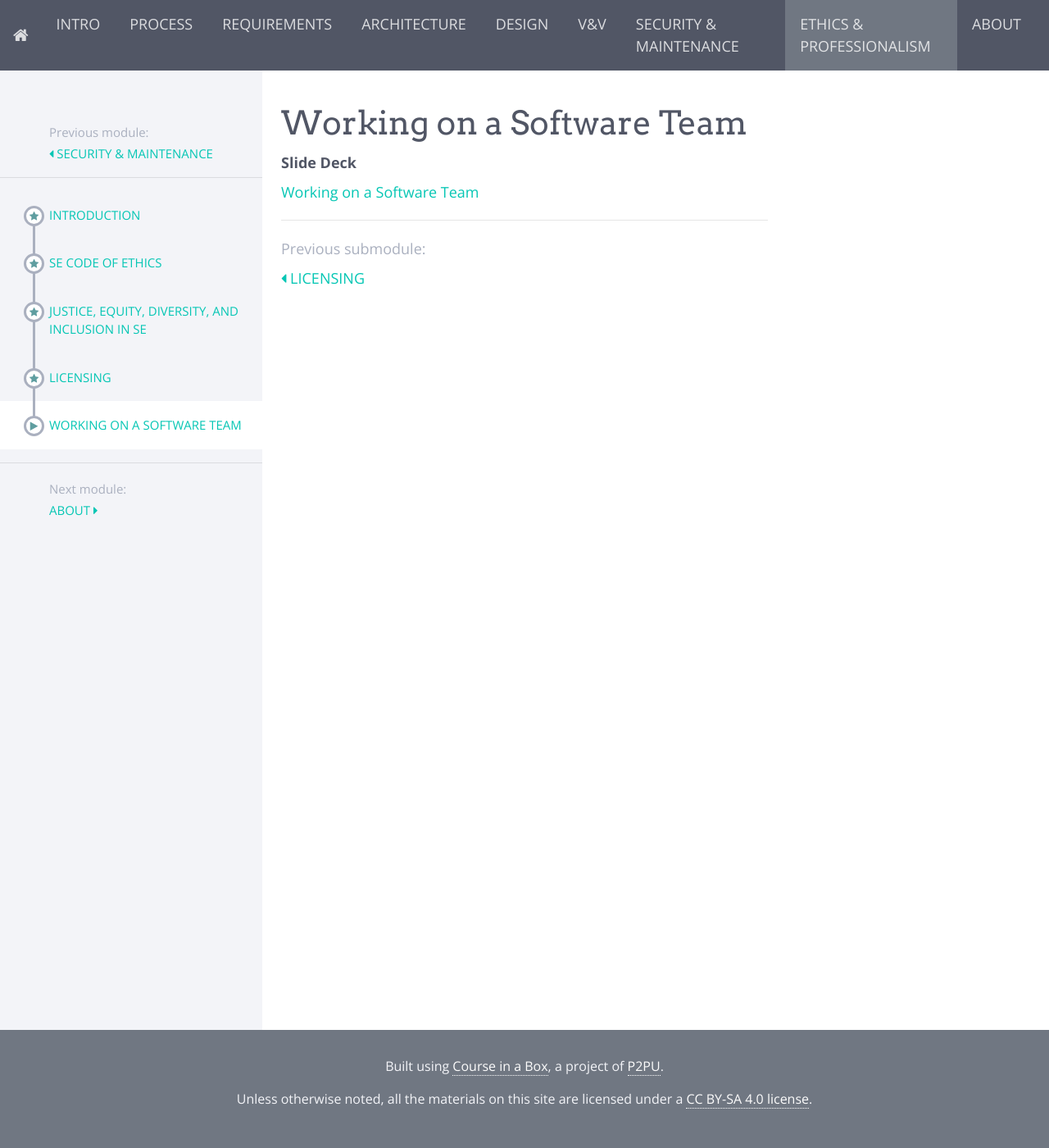
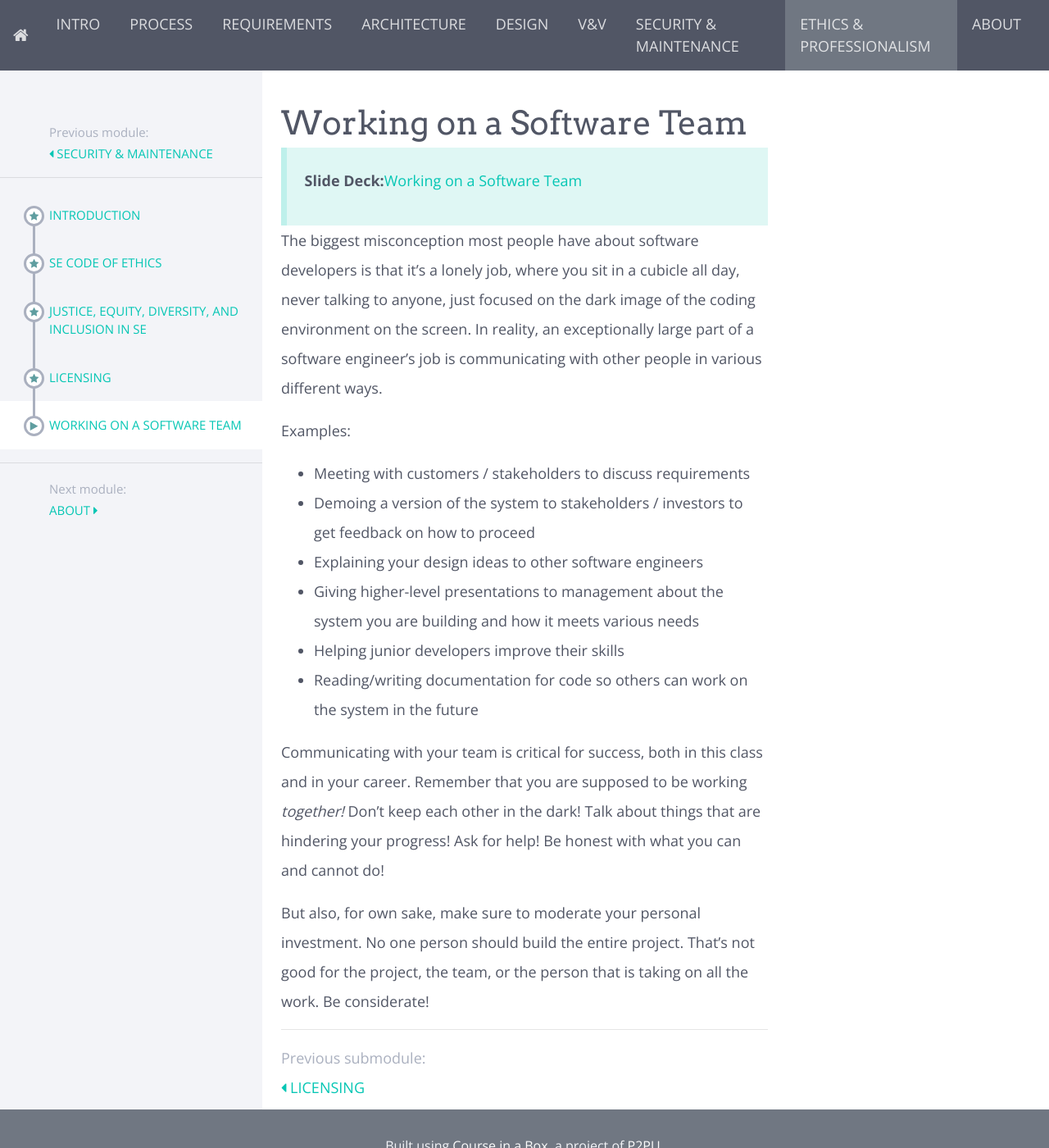
Before and after one commit to marksherriff/se-coursepack, a Jekyll site: the page built from modules/ethics & professionalism/_posts/2021-05-05-working-on-a-software-team.md, in a window 1280 px wide and 1400 px high. Shown: the whole window at 82% size. Built offline with Jekyll 4.4.1, drawn with Linux system fonts in a browser that asks for light colours; nearby versions of some CDN libraries.

Commit message:
working on a team

```diff
--- a/modules/ethics & professionalism/_posts/2021-05-05-working-on-a-software-team.md
+++ b/modules/ethics & professionalism/_posts/2021-05-05-working-on-a-software-team.md
@@ -4,5 +4,19 @@ title: Working on a Software Team
 
 # Working on a Software Team
 
-__Slide Deck__
-[Working on a Software Team](https://docs.google.com/presentation/d/1EdJfVTeU6jIvB90deU-b1adM-HJs-fwhaObR7gJPy_U/edit?usp=sharing)
+> __Slide Deck:__[Working on a Software Team](https://docs.google.com/presentation/d/1EdJfVTeU6jIvB90deU-b1adM-HJs-fwhaObR7gJPy_U/edit?usp=sharing)
+
+The biggest misconception most people have about software developers is that it's a lonely job, where you sit in a cubicle all day, never talking to anyone, just focused on the dark image of the coding environment on the screen.  In reality, an exceptionally large part of a software engineer's job is communicating with other people in various different ways.
+
+Examples:
+
+- Meeting with customers / stakeholders to discuss requirements
+- Demoing a version of the system to stakeholders / investors to get feedback on how to proceed
+- Explaining your design ideas to other software engineers
+- Giving higher-level presentations to management about the system you are building and how it meets various needs
+- Helping junior developers improve their skills
+- Reading/writing documentation for code so others can work on the system in the future
+
+Communicating with your team is critical for success, both in this class and in your career.  Remember that you are supposed to be working _together!_  Don't keep each other in the dark!  Talk about things that are hindering your progress!  Ask for help!  Be honest with what you can and cannot do!
+
+But also, for own sake, make sure to moderate your personal investment.  No one person should build the entire project.  That's not good for the project, the team, or the person that is taking on all the work.  Be considerate!
```
